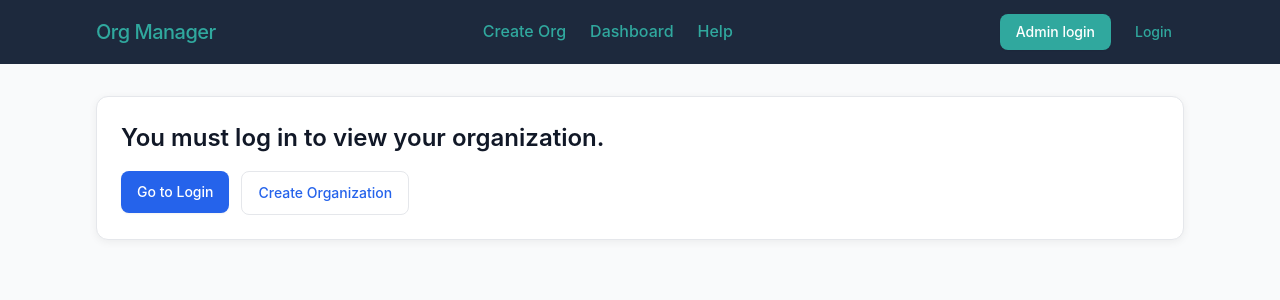
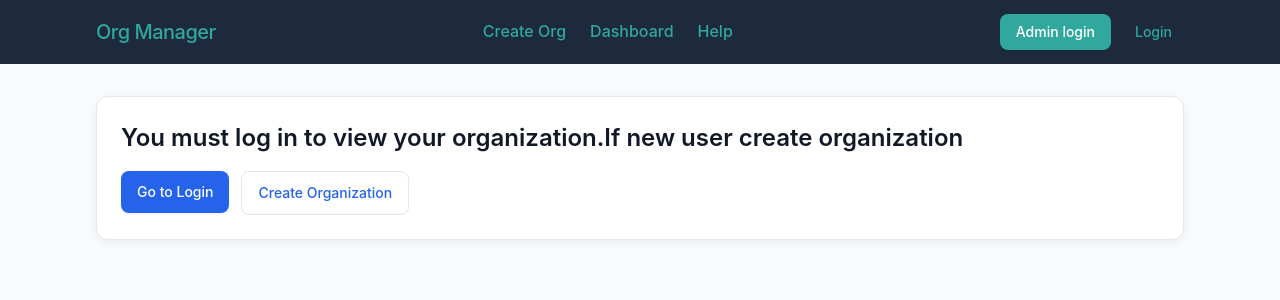
Before and after one commit to LakshayShandil/org-management-system, a React app in the folder frontend/: page / in a window 1280 px wide. Shown: the top 300 px of the page. Built offline with nearby package versions, Linux system fonts and the light colour scheme; no server answers; the HTML template or start-up script is replaced by a standard one.

Commit message:
Update Dashboard.jsx

```diff
--- a/frontend/src/pages/Dashboard.jsx
+++ b/frontend/src/pages/Dashboard.jsx
@@ -42,7 +42,7 @@ export default function Dashboard() {
   if (!auth) {
     return (
       <div className="card">
-        <h3>You must log in to view your organization.</h3>
+        <h3>You must log in to view your organization.If new user create organization</h3>
         <div className="form-row" style={{ marginTop: 16 }}>
           <Link to="/login"><button className="btn">Go to Login</button></Link>
           <Link to="/create-org"><button className="btn ghost">Create Organization</button></Link>
```
